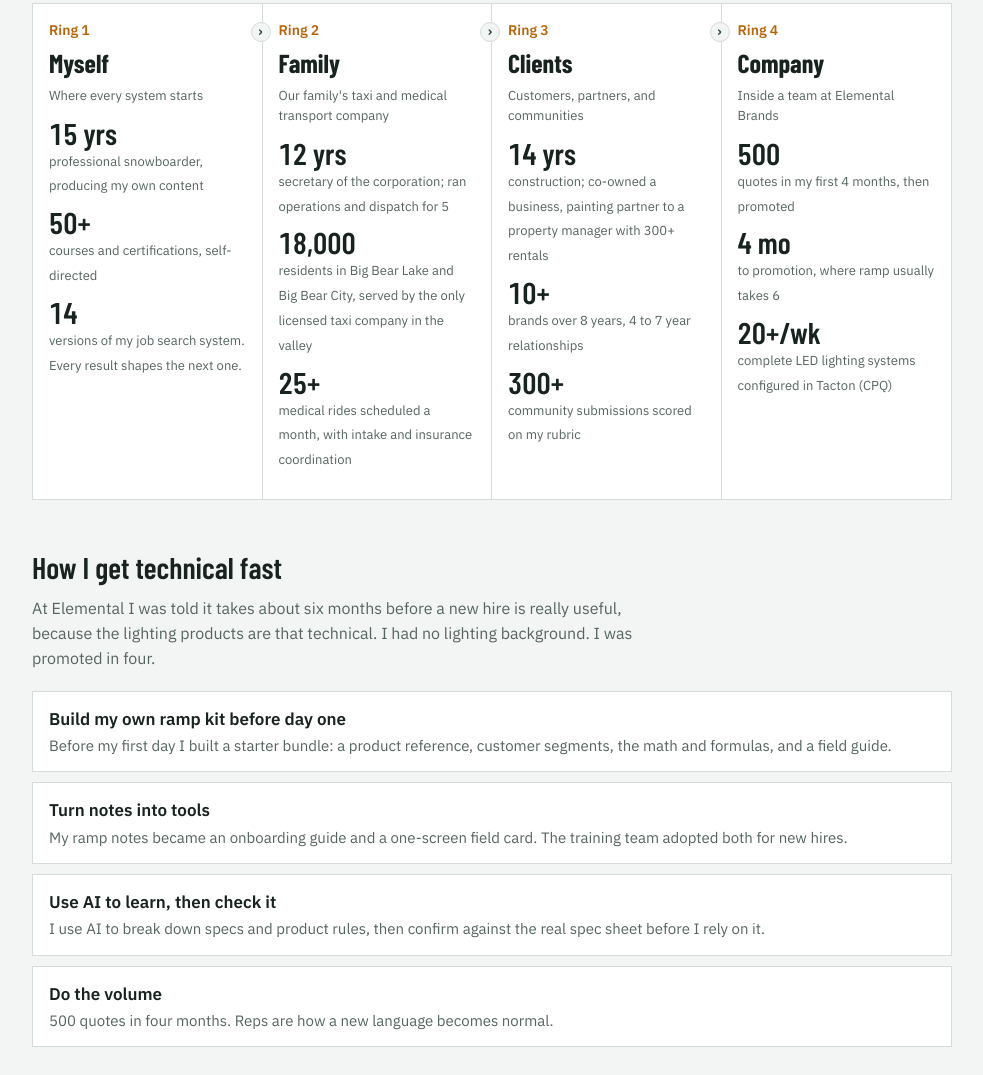
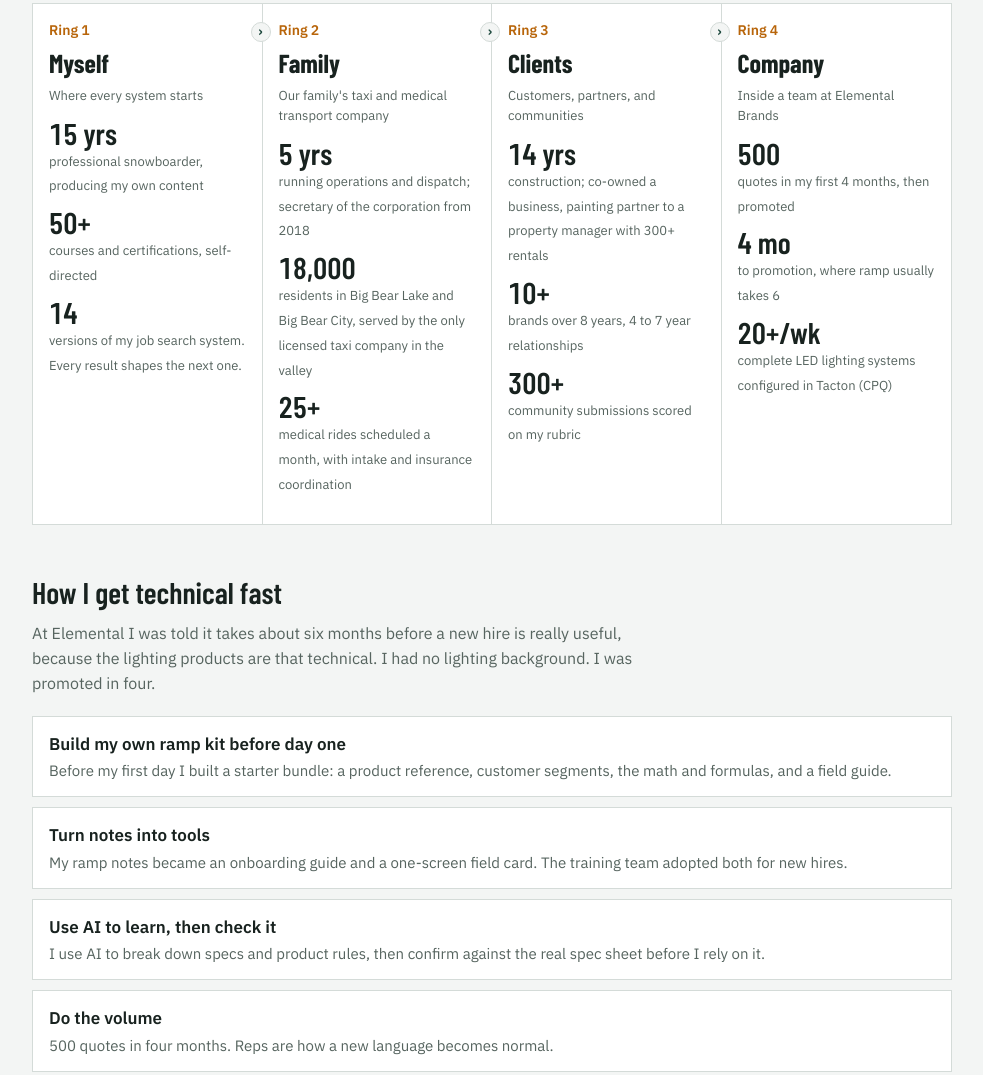
Before and after one commit to lennymachete/lennymachete.github.io, a plain HTML site: page index.html in a window 1280 px wide. Shown: the part 2036-3111 px from the top of the page, without its empty margins (148-1131 px from the left). Drawn offline with nearby package versions, Linux system fonts and the light colour scheme.

Commit message:
Update index.html

```diff
--- a/index.html
+++ b/index.html
@@ -174,7 +174,7 @@ h2 { font-size: 30px; }
     </div>
     <div class="ring">
       <div class="tag">Ring 2</div><h3>Family</h3><p class="why">Our family's taxi and medical transport company</p>
-      <div class="fig"><b>12 yrs</b><span>secretary of the corporation; ran operations and dispatch for 5</span></div>
+      <div class="fig"><b>5 yrs</b><span>running operations and dispatch; secretary of the corporation from 2018</span></div>
       <div class="fig"><b>18,000</b><span>residents in Big Bear Lake and Big Bear City, served by the only licensed taxi company in the valley</span></div>
       <div class="fig"><b>25+</b><span>medical rides scheduled a month, with intake and insurance coordination</span></div>
     </div>
@@ -281,7 +281,7 @@ h2 { font-size: 30px; }
     </article>
 
     <article class="case">
-      <div class="where">Big Bear Cab · Secretary of the Corporation · 2014 to 2026</div>
+      <div class="where">Big Bear Cab Company · 2017 to 2022 · Secretary of the Corporation from 2018</div>
       <h3>Dispatch intake process</h3>
       <dl><dt>Need</dt><dd>The only licensed taxi company in the Big Bear Valley: local pickups, but mostly non-emergency medical transport, with long runs from Big Bear to Redlands, Victorville, and the surrounding area.</dd>
       <dt>Built</dt><dd>An intake-to-resolution process: triage, routing, confirmation, exceptions. Plus a budget covering expenses, recurring payments, and runway.</dd>
@@ -349,7 +349,7 @@ h2 { font-size: 30px; }
     <tr><td>2024 to now</td><td><b>AI Workflow Builder</b>, independent. Field Rep Desk, job search agents, quoting agent. <a href="systems.html">How I build</a>.</td></tr>
     <tr><td>May to Sept 2026</td><td><b>Customer Care Specialist I</b>, Elemental Brands. 500 quotes in four months; onboarding guide adopted by the training team; promoted.</td></tr>
     <tr><td>2022 to 2024</td><td><b>Co-Owner and Estimator</b>, residential painting and drywall, Mammoth Lakes, CA. Interior painting partner for Mammoth Reservations; steady volume let us bid lower and win more clients.</td></tr>
-    <tr><td>2014 to 2026</td><td><b>Secretary of the Corporation</b>, Big Bear Cab (family business). Ran operations and dispatch 2017 to 2022. Patient intake and ride scheduling, driver compliance (background checks, permits, insurance, inspections), and training for drivers and dispatchers.</td></tr>
+    <tr><td>2017 to 2026</td><td><b>Operations and Dispatch</b>, Big Bear Cab Company (family business). Ran operations and dispatch 2017 to 2022; secretary of the corporation from 2018. Patient intake and ride scheduling, driver compliance (background checks, permits, insurance, inspections), and training for drivers and dispatchers.</td></tr>
     <tr><td>2016 to 2024</td><td><b>Freelance Marketing and Athlete Programs</b> for Sun Bum, Volcom, Red Bull, and 7+ more brands.</td></tr>
     <tr><td>2010 to 2021</td><td><b>Residential Construction</b>, Big Bear Lake, CA. Job sites from age 16.</td></tr>
   </table></div>
```
